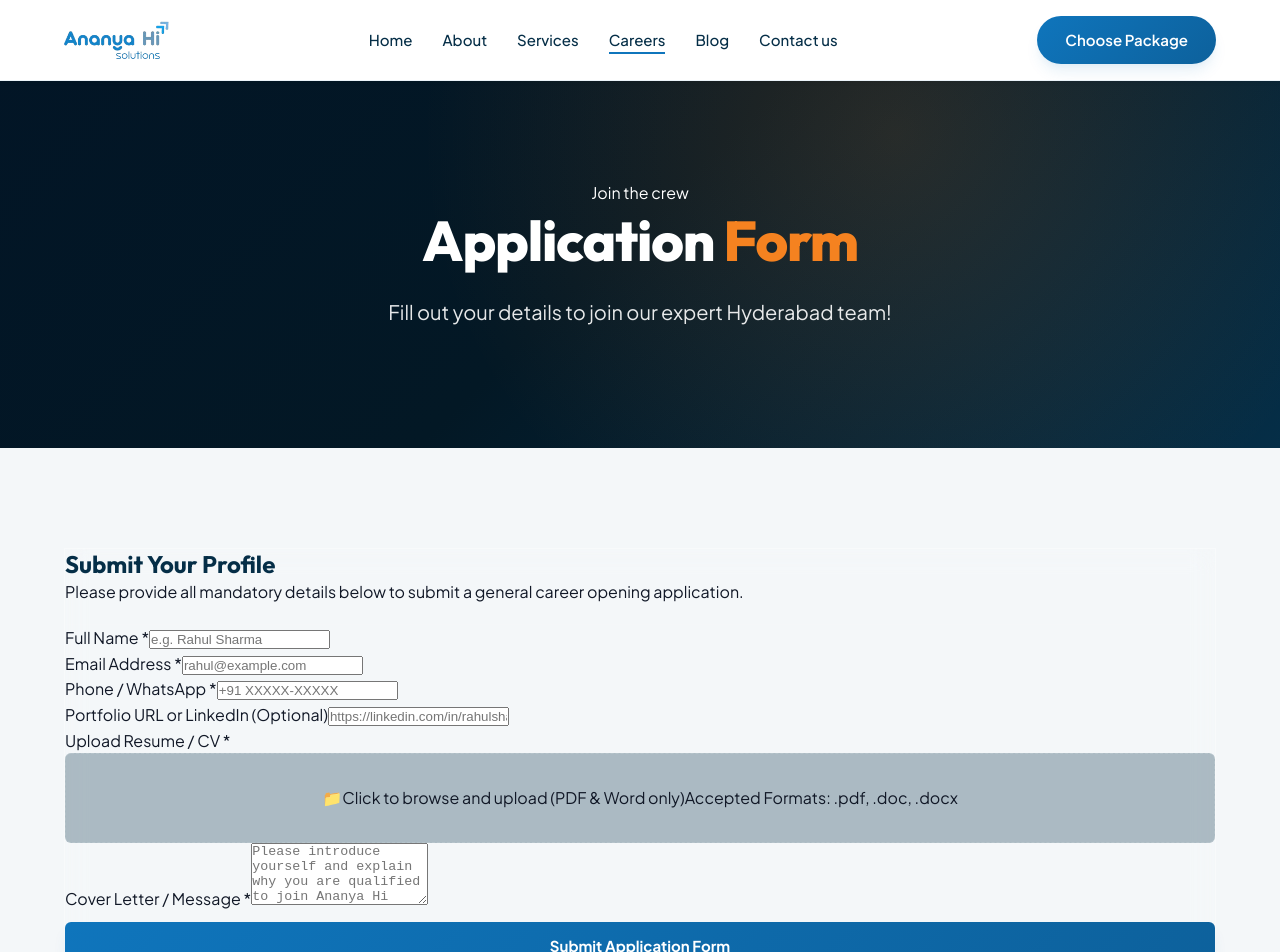
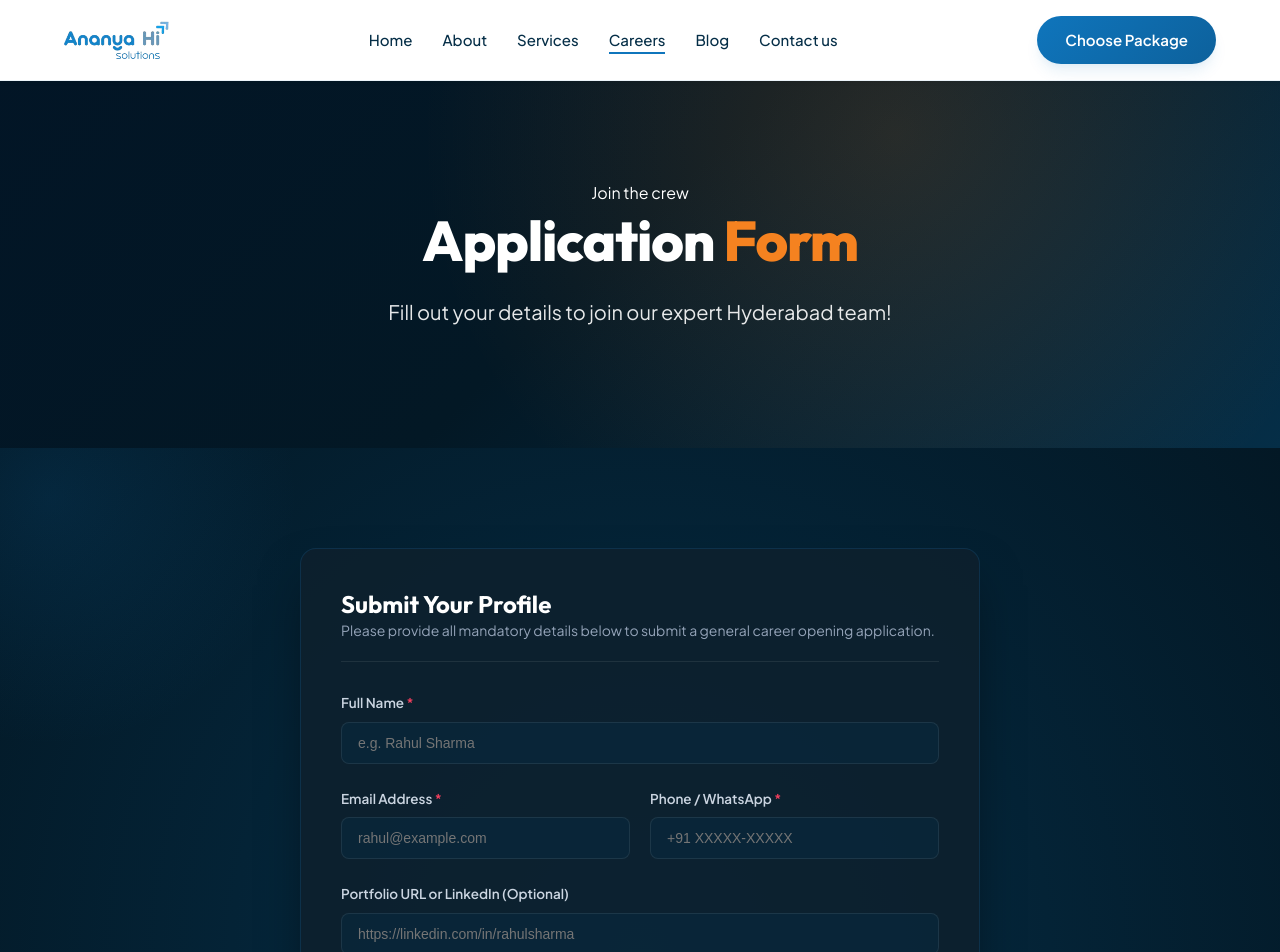
Before and after one commit to Vedabhavishya/AnanyaHiSolutions, a Next.js app: page /careers/apply in a window 1280 px wide. Shown: the top 952 px of the page. Built offline with nearby package versions, Linux system fonts and the light colour scheme.

Commit message:
Fix careers page styling, job details modal accessibility, scrolling layout, and forms

```diff
--- a/src/app/careers/apply/page.js
+++ b/src/app/careers/apply/page.js
@@ -211,54 +211,54 @@ function ApplyFormContent() {
       </section>
 
       {/* Main Application Form Area */}
-      <section className="section section-bg-alt py-20" style={{ flex: 1 }}>
-        <div className="container max-w-2xl mx-auto px-6">
-          <div className="glass p-8 md:p-10 rounded-2xl border border-white/10 shadow-2xl relative overflow-hidden" style={{ background: "rgba(255,255,255,0.02)" }}>
+      <section className="careers-section section py-20" style={{ flex: 1 }}>
+        <div className="container max-w-2xl mx-auto px-6" style={{ maxWidth: "680px" }}>
+          <div className="glass-card" style={{ background: "rgba(15, 32, 45, 0.85)", border: "1px solid rgba(15, 117, 188, 0.2)", borderRadius: "16px", padding: "40px", boxShadow: "0 25px 50px -12px rgba(0, 0, 0, 0.5)", color: "#ffffff", relative: "true" }}>
 
             {success ? (
-              <div className="text-center py-10 animate-fade-in">
-                <div className="w-20 h-20 bg-emerald-500/10 text-emerald-400 border border-emerald-500/20 text-4xl flex items-center justify-center rounded-full mx-auto mb-6 shadow-lg shadow-emerald-500/10">
+              <div className="text-center py-10 animate-fade-in" style={{ textAlign: "center" }}>
+                <div style={{ width: "80px", height: "80px", background: "rgba(52, 211, 153, 0.15)", color: "#34d399", border: "1.5px solid rgba(52, 211, 153, 0.3)", fontSize: "38px", display: "flex", alignItems: "center", justifyContent: "center", borderRadius: "50%", margin: "0 auto 24px auto" }}>
                   ✓
                 </div>
-                <h2 className="text-2xl font-bold text-white mb-4">Application Submitted!</h2>
-                <p className="text-slate-300 leading-relaxed max-w-md mx-auto mb-8">
+                <h2 style={{ fontSize: "24px", fontWeight: "700", color: "#ffffff", marginBottom: "12px" }}>Application Submitted!</h2>
+                <p style={{ color: "#cbd5e1", fontSize: "15px", lineHeight: "1.6", maxWidth: "450px", margin: "0 auto 30px auto" }}>
                   Your profile has been processed, and a system email has been automatically dispatched to <strong>info@ananyahisolutions.com</strong>.
                   Our team will review your CV and contact you within 2-3 business days.
                 </p>
-                <div className="flex flex-col sm:flex-row gap-4 justify-center">
-                  <Link href="/careers" className="btn btn-primary px-8 py-3 rounded-lg font-bold text-sm tracking-wide text-center" style={{ textDecoration: "none" }}>
+                <div style={{ display: "flex", gap: "16px", justifyContent: "center" }}>
+                  <Link href="/careers" style={{ padding: "12px 24px", borderRadius: "6px", background: "#0f75bc", color: "#ffffff", fontWeight: "700", fontSize: "14px", textDecoration: "none" }}>
                     ← Open Careers
                   </Link>
-                  <Link href="/" className="btn btn-outline px-8 py-3 rounded-lg font-bold text-sm tracking-wide text-center border-slate-600 hover:bg-slate-800 text-white" style={{ textDecoration: "none" }}>
+                  <Link href="/" style={{ padding: "12px 24px", borderRadius: "6px", border: "1.5px solid rgba(255, 255, 255, 0.2)", color: "#cbd5e1", fontWeight: "600", fontSize: "14px", textDecoration: "none" }}>
                     Return Home
                   </Link>
                 </div>
               </div>
             ) : (
               <>
-                <div className="mb-8" style={{ borderBottom: "1px solid rgba(255,255,255,0.08)", paddingBottom: "20px" }}>
-                  <h2 className="text-2xl font-extrabold text-white">Submit Your Profile</h2>
+                <div className="mb-8" style={{ borderBottom: "1px solid rgba(255,255,255,0.08)", paddingBottom: "20px", marginBottom: "30px" }}>
+                  <h2 style={{ fontSize: "24px", fontWeight: "700", color: "#ffffff", margin: 0 }}>Submit Your Profile</h2>
                   {targetJob ? (
-                    <div className="mt-3 p-3 bg-slate-800/40 border border-slate-700/35 rounded-lg text-sm text-slate-300">
-                      <p>🎓 <strong>Job:</strong> {targetJob.title}</p>
-                      <p className="mt-1">📍 <strong>Department/Location:</strong> {targetJob.department} | {targetJob.location}</p>
+                    <div style={{ marginTop: "12px", padding: "14px", background: "rgba(255, 255, 255, 0.03)", border: "1px solid rgba(255, 255, 255, 0.06)", borderRadius: "8px", fontSize: "14px", color: "#cbd5e1" }}>
+                      <p style={{ margin: 0 }}>🎓 <strong>Job:</strong> {targetJob.title}</p>
+                      <p style={{ margin: "6px 0 0 0" }}>📍 <strong>Department/Location:</strong> {targetJob.department} | {targetJob.location}</p>
                     </div>
                   ) : (
-                    <p className="text-slate-400 text-sm mt-1">Please provide all mandatory details below to submit a general career opening application.</p>
+                    <p style={{ color: "#94a3b8", fontSize: "14px", marginTop: "6px", margin: 0 }}>Please provide all mandatory details below to submit a general career opening application.</p>
                   )}
                 </div>
 
                 {formError && (
-                  <div className="p-4 mb-6 bg-rose-500/15 border border-rose-500/30 rounded-lg text-rose-300 text-sm font-medium animate-shake">
+                  <div style={{ padding: "16px", marginBottom: "24px", background: "rgba(244, 63, 94, 0.15)", border: "1px solid rgba(244, 63, 94, 0.3)", borderRadius: "8px", color: "#fca5a5", fontSize: "14px", fontWeight: "600" }}>
                     ⚠️ {formError}
                   </div>
                 )}
 
-                <form onSubmit={handleSubmit} className="flex flex-col gap-6">
+                <form onSubmit={handleSubmit} style={{ display: "flex", flexDirection: "column", gap: "24px" }}>
                   {/* Name field */}
-                  <div className="flex flex-col gap-2">
-                    <label htmlFor="appl-fullname" className="text-sm font-bold text-slate-200">
-                      Full Name <span className="text-rose-400">*</span>
+                  <div style={{ display: "flex", flexDirection: "column", gap: "8px" }}>
+                    <label htmlFor="appl-fullname" style={{ fontSize: "13.5px", fontWeight: "600", color: "#cbd5e1" }}>
+                      Full Name <span style={{ color: "#f43f5e" }}>*</span>
                     </label>
                     <input
                       id="appl-fullname"
@@ -266,16 +266,25 @@ function ApplyFormContent() {
                       value={fullName}
                       onChange={(e) => setFullName(e.target.value)}
                       placeholder="e.g. Rahul Sharma"
-                      className="w-full bg-slate-900/50 border border-white/10 text-white placeholder-slate-500 px-4 py-3 rounded-lg focus:outline-none focus:border-primary-blue transition-all"
+                      style={{
+                        width: "100%",
+                        padding: "12px 16px",
+                        background: "rgba(5, 46, 71, 0.4)",
+                        border: "1.5px solid rgba(255, 255, 255, 0.08)",
+                        borderRadius: "8px",
+                        color: "#ffffff",
+                        fontSize: "14px",
+                        outline: "none"
+                      }}
                       required
                     />
                   </div>
 
                   {/* Contact Fields Row */}
-                  <div className="grid grid-cols-1 md:grid-cols-2 gap-6">
-                    <div className="flex flex-col gap-2">
-                      <label htmlFor="appl-email" className="text-sm font-bold text-slate-200">
-                        Email Address <span className="text-rose-400">*</span>
+                  <div style={{ display: "grid", gridTemplateColumns: "1fr 1fr", gap: "20px" }}>
+                    <div style={{ display: "flex", flexDirection: "column", gap: "8px" }}>
+                      <label htmlFor="appl-email" style={{ fontSize: "13.5px", fontWeight: "600", color: "#cbd5e1" }}>
+                        Email Address <span style={{ color: "#f43f5e" }}>*</span>
                       </label>
                       <input
                         id="appl-email"
@@ -283,13 +292,22 @@ function ApplyFormContent() {
                         value={email}
                         onChange={(e) => setEmail(e.target.value)}
                         placeholder="rahul@example.com"
-                        className="w-full bg-slate-900/50 border border-white/10 text-white placeholder-slate-500 px-4 py-3 rounded-lg focus:outline-none focus:border-primary-blue transition-all"
+                        style={{
+                          width: "100%",
+                          padding: "12px 16px",
+                          background: "rgba(5, 46, 71, 0.4)",
+                          border: "1.5px solid rgba(255, 255, 255, 0.08)",
+                          borderRadius: "8px",
+                          color: "#ffffff",
+                          fontSize: "14px",
+                          outline: "none"
+                        }}
                         required
                       />
                     </div>
-                    <div className="flex flex-col gap-2">
-                      <label htmlFor="appl-phone" className="text-sm font-bold text-slate-200">
-                        Phone / WhatsApp <span className="text-rose-400">*</span>
+                    <div style={{ display: "flex", flexDirection: "column", gap: "8px" }}>
+                      <label htmlFor="appl-phone" style={{ fontSize: "13.5px", fontWeight: "600", color: "#cbd5e1" }}>
+                        Phone / WhatsApp <span style={{ color: "#f43f5e" }}>*</span>
                       </label>
                       <input
                         id="appl-phone"
@@ -297,15 +315,24 @@ function ApplyFormContent() {
                         value={phone}
                         onChange={(e) => setPhone(e.target.value)}
                         placeholder="+91 XXXXX-XXXXX"
-                        className="w-full bg-slate-900/50 border border-white/10 text-white placeholder-slate-500 px-4 py-3 rounded-lg focus:outline-none focus:border-primary-blue transition-all"
+                        style={{
+                          width: "100%",
+                          padding: "12px 16px",
+                          background: "rgba(5, 46, 71, 0.4)",
+                          border: "1.5px solid rgba(255, 255, 255, 0.08)",
+                          borderRadius: "8px",
+                          color: "#ffffff",
+                          fontSize: "14px",
+                          outline: "none"
+                        }}
                         required
                       />
                     </div>
                   </div>
 
                   {/* Portfolio URL Field */}
-                  <div className="flex flex-col gap-2">
-                    <label htmlFor="appl-portfolio" className="text-sm font-bold text-slate-200">
+                  <div style={{ display: "flex", flexDirection: "column", gap: "8px" }}>
+                    <label htmlFor="appl-portfolio" style={{ fontSize: "13.5px", fontWeight: "600", color: "#cbd5e1" }}>
                       Portfolio URL or LinkedIn (Optional)
                     </label>
                     <input
@@ -314,37 +341,46 @@ function ApplyFormContent() {
                       value={portfolio}
                       onChange={(e) => setPortfolio(e.target.value)}
                       placeholder="https://linkedin.com/in/rahulsharma"
-                      className="w-full bg-slate-900/50 border border-white/10 text-white placeholder-slate-500 px-4 py-3 rounded-lg focus:outline-none focus:border-primary-blue transition-all"
+                      style={{
+                        width: "100%",
+                        padding: "12px 16px",
+                        background: "rgba(5, 46, 71, 0.4)",
+                        border: "1.5px solid rgba(255, 255, 255, 0.08)",
+                        borderRadius: "8px",
+                        color: "#ffffff",
+                        fontSize: "14px",
+                        outline: "none"
+                      }}
                     />
                   </div>
 
                   {/* Resume Upload Browse Field */}
-                  <div className="flex flex-col gap-2">
-                    <label className="text-sm font-bold text-slate-200">
-                      Upload Resume / CV <span className="text-rose-400">*</span>
+                  <div style={{ display: "flex", flexDirection: "column", gap: "8px" }}>
+                    <label style={{ fontSize: "13.5px", fontWeight: "600", color: "#cbd5e1" }}>
+                      Upload Resume / CV <span style={{ color: "#f43f5e" }}>*</span>
                     </label>
-                    <div className="file-input-wrapper relative border-2 border-dashed border-white/10 hover:border-primary-blue/50 transition-all rounded-lg overflow-hidden" style={{ minHeight: "90px" }}>
+                    <div style={{ position: "relative", width: "100%", height: "90px", background: "rgba(5, 46, 71, 0.3)", border: "1.5px dashed rgba(255, 255, 255, 0.15)", borderRadius: "8px", display: "flex", alignItems: "center", justifyContent: "center", cursor: "pointer" }}>
                       <input
                         type="file"
                         accept=".pdf,.doc,.docx"
                         onChange={handleFileChange}
-                        className="absolute inset-0 opacity-0 cursor-pointer w-full h-full z-10"
+                        style={{ position: "absolute", inset: 0, opacity: 0, cursor: "pointer", width: "100%", height: "100%", zIndex: 10 }}
                         required
                       />
-                      <div className="absolute inset-0 flex flex-col items-center justify-center p-4 text-center pointer-events-none">
-                        <span className="text-2xl mb-1">📁</span>
-                        <span className="text-xs font-semibold text-slate-300">
+                      <div style={{ pointerEvents: "none", textAlign: "center", padding: "12px" }}>
+                        <span style={{ fontSize: "24px", display: "block", marginBottom: "4px" }}>📁</span>
+                        <span style={{ fontSize: "13px", fontWeight: "600", color: "#cbd5e1", display: "block" }}>
                           {resumeName ? `📄 Selected: ${resumeName}` : "Click to browse and upload (PDF & Word only)"}
                         </span>
-                        <span className="text-[10px] text-slate-500 mt-1">Accepted Formats: .pdf, .doc, .docx</span>
+                        <span style={{ fontSize: "10.5px", color: "#64748b", display: "block", marginTop: "4px" }}>Accepted Formats: .pdf, .doc, .docx</span>
                       </div>
                     </div>
                   </div>
 
                   {/* Message/Cover Letter Field */}
-                  <div className="flex flex-col gap-2">
-                    <label htmlFor="appl-message" className="text-sm font-bold text-slate-200">
-                      Cover Letter / Message <span className="text-rose-400">*</span>
+                  <div style={{ display: "flex", flexDirection: "column", gap: "8px" }}>
+                    <label htmlFor="appl-message" style={{ fontSize: "13.5px", fontWeight: "600", color: "#cbd5e1" }}>
+                      Cover Letter / Message <span style={{ color: "#f43f5e" }}>*</span>
                     </label>
                     <textarea
                       id="appl-message"
@@ -352,7 +388,17 @@ function ApplyFormContent() {
                       onChange={(e) => setMessage(e.target.value)}
                       placeholder="Please introduce yourself and explain why you are qualified to join Ananya Hi Solutions..."
                       rows="4"
-                      className="w-full bg-slate-900/50 border border-white/10 text-white placeholder-slate-500 px-4 py-3 rounded-lg focus:outline-none focus:border-primary-blue transition-all resize-none"
+                      style={{
+                        width: "100%",
+                        padding: "12px 16px",
+                        background: "rgba(5, 46, 71, 0.4)",
+                        border: "1.5px solid rgba(255, 255, 255, 0.08)",
+                        borderRadius: "8px",
+                        color: "#ffffff",
+                        fontSize: "14px",
+                        outline: "none",
+                        resize: "none"
+                      }}
                       required
                     ></textarea>
                   </div>
@@ -360,9 +406,21 @@ function ApplyFormContent() {
                   {/* Submit Button */}
                   <button
                     type="submit"
-                    className="apply-submit-btn w-full py-4 mt-2 font-bold text-center text-white bg-primary-blue hover:bg-blue-600 rounded-lg shadow-md transition-all active:scale-95 disabled:opacity-50"
+                    className="apply-submit-btn"
                     disabled={loading}
-                    style={{ cursor: "pointer", border: "none" }}
+                    style={{
+                      width: "100%",
+                      padding: "14px",
+                      background: "linear-gradient(135deg, var(--primary-blue) 0%, #0d619c 100%)",
+                      color: "#ffffff",
+                      fontWeight: "700",
+                      fontSize: "15px",
+                      borderRadius: "8px",
+                      border: "none",
+                      cursor: "pointer",
+                      boxShadow: "0 10px 15px -3px rgba(15, 117, 188, 0.3)",
+                      transition: "all 0.2s"
+                    }}
                   >
                     {loading ? "Submitting Application..." : "Submit Application Form"}
                   </button>
--- a/src/app/globals.css
+++ b/src/app/globals.css
@@ -3899,6 +3899,7 @@ button {
 /* Careers Section */
 .careers-section {
   padding: 100px 5%;
+  background-color: #031825;
   background: radial-gradient(circle at 50% 50%, #052e47 0%, #031825 100%);
   position: relative;
   overflow: hidden;
@@ -3924,13 +3925,13 @@ button {
 }
 
 .job-card-frontend {
-  background: rgba(255, 255, 255, 0.02);
+  background: rgba(8, 29, 44, 0.95);
   backdrop-filter: blur(12px);
   -webkit-backdrop-filter: blur(12px);
-  border: 1px solid rgba(255, 255, 255, 0.05);
+  border: 1.5px solid rgba(15, 117, 188, 0.25);
   border-radius: var(--radius-md);
   padding: 30px;
-  box-shadow: 0 15px 35px -5px rgba(0, 0, 0, 0.3);
+  box-shadow: 0 15px 35px -5px rgba(0, 0, 0, 0.4);
   transition: var(--transition-normal);
   display: flex;
   flex-direction: column;
@@ -3940,9 +3941,9 @@ button {
 
 .job-card-frontend:hover {
   transform: translateY(-6px);
-  background: rgba(255, 255, 255, 0.04);
-  border-color: rgba(15, 117, 188, 0.3);
-  box-shadow: 0 20px 40px -10px rgba(15, 117, 188, 0.25);
+  background: rgba(12, 40, 60, 0.98);
+  border-color: rgba(15, 117, 188, 0.5);
+  box-shadow: 0 20px 40px -10px rgba(15, 117, 188, 0.4);
 }
 
 .job-card-frontend-header {
@@ -3955,7 +3956,7 @@ button {
 .job-card-frontend-title {
   font-family: var(--font-headings);
   font-size: 20px;
-  color: var(--white);
+  color: #ffffff;
   font-weight: 700;
 }
 
@@ -3989,7 +3990,7 @@ button {
   gap: 8px;
   margin-bottom: 20px;
   font-size: 13px;
-  color: #94a3b8;
+  color: #cbd5e1;
 }
 
 .meta-item-frontend {
@@ -4008,22 +4009,23 @@ button {
 
 .job-card-frontend-btn {
   width: 100%;
-  padding: 12px;
-  background: transparent;
-  border: 1.5px solid rgba(15, 117, 188, 0.4);
+  padding: 12px 20px;
+  background: var(--primary-blue);
+  border: none;
   border-radius: var(--radius-sm);
-  color: var(--white);
+  color: #ffffff;
   font-weight: 700;
   font-size: 14px;
   cursor: pointer;
   transition: var(--transition-normal);
   text-align: center;
+  box-shadow: 0 4px 10px rgba(15, 117, 188, 0.25);
 }
 
 .job-card-frontend:hover .job-card-frontend-btn {
-  background: var(--primary-blue);
-  border-color: var(--primary-blue);
-  box-shadow: var(--shadow-lg);
+  background: #0d619c;
+  box-shadow: 0 6px 15px rgba(15, 117, 188, 0.4);
+  transform: translateY(-2px);
 }
 
 /* Blog Frontend Section */
@@ -4223,6 +4225,21 @@ button {
 .frontend-modal-body {
   padding: 30px;
   overflow-y: auto;
+  flex: 1;
+  min-height: 0;
+}
+
+/* High-contrast and readable modal texts */
+.frontend-modal-body p,
+.frontend-modal-body span,
+.frontend-modal-body li {
+  color: #cbd5e1 !important;
+}
+
+.frontend-modal-body h4,
+.frontend-modal-body h5,
+.frontend-modal-body strong {
+  color: #ffffff !important;
 }
 
 /* Apply Form Custom CSS */
@@ -4472,3 +4489,14 @@ button {
     font-size: 22px;
   }
 }
+
+/* Ensure high contrast in section headers for dark sections */
+.careers-section .section-header h2,
+.blog-section .section-header h2 {
+  color: #ffffff !important;
+}
+
+.careers-section .section-header p,
+.blog-section .section-header p {
+  color: #cbd5e1 !important;
+}
--- a/src/app/page.js
+++ b/src/app/page.js
@@ -584,7 +584,7 @@ export default function Home() {
       </section>
 
       {/* 7. DYNAMIC CAREERS / JOBS SECTION */}
-      <section id="careers" className="careers-section section">
+      <section id="careers" className="careers-section section" style={{ backgroundColor: "#031825", background: "radial-gradient(circle at 50% 50%, #052e47 0%, #031825 100%)" }}>
         <div className="container">
           <div className="section-header">
             <h2>Careers at Ananya</h2>
```
Also changed, not shown: src/app/careers/page.js (+56 -42 lines).
